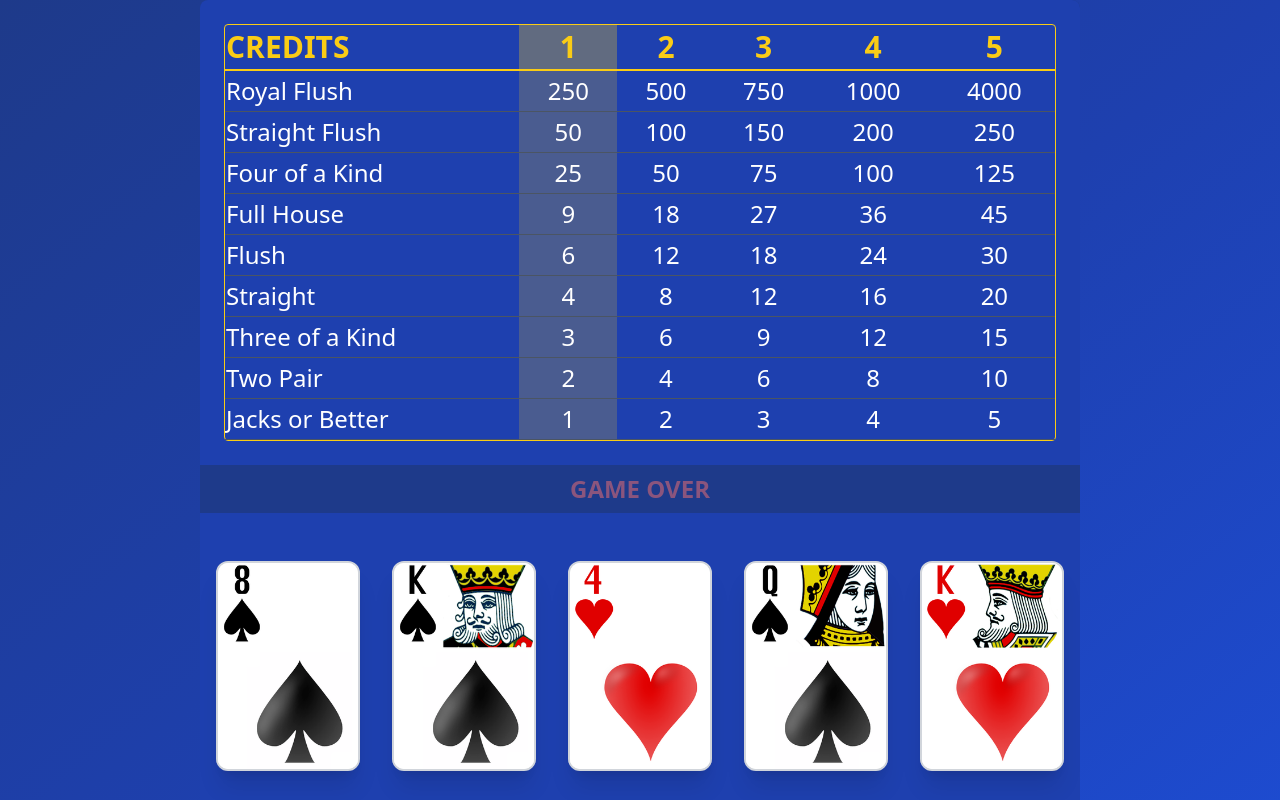
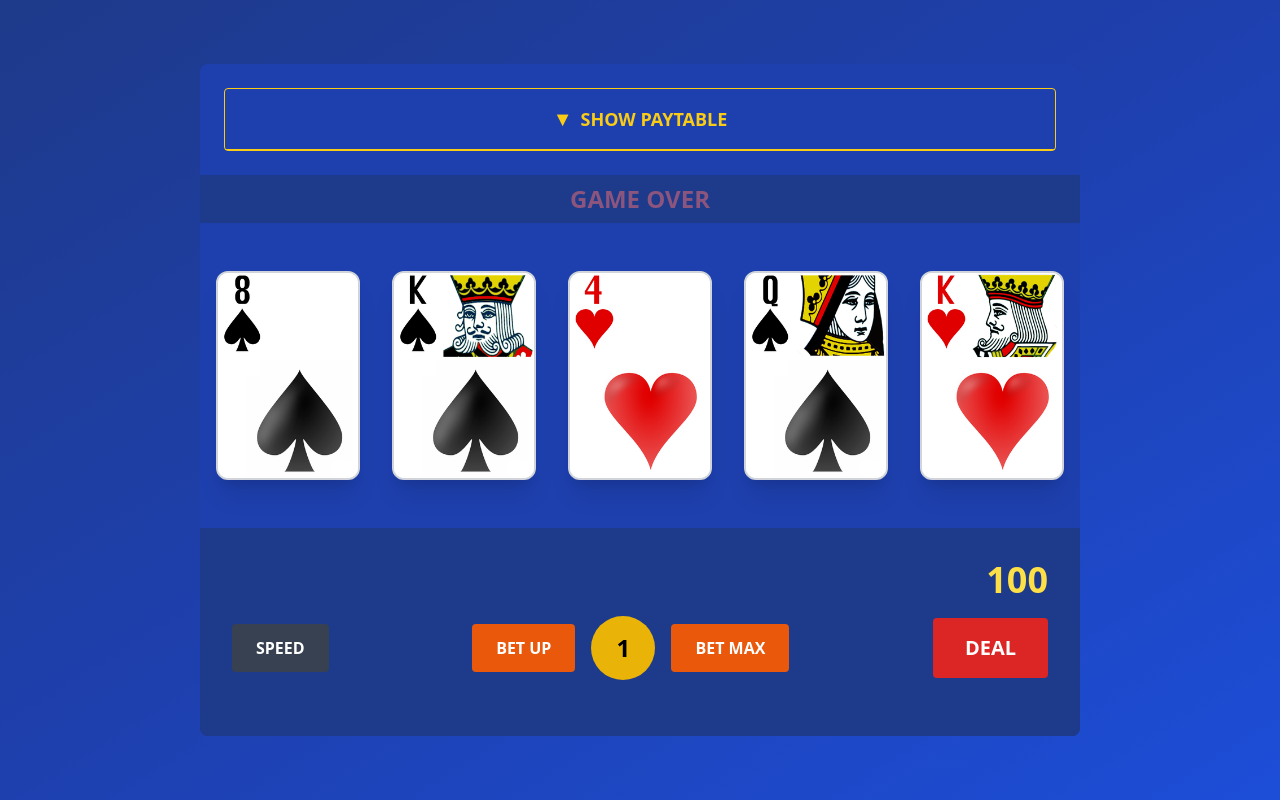
Before and after one commit to audiodude/video-poker-2, a Vue app: page / in a window 1280 px wide. Shown: the top 800 px of the page. Built offline with nearby package versions, Linux system fonts and the light colour scheme.

Commit message:
Start with paytable collapsed, and make collapsed state persist in local storage

```diff
--- a/src/components/PayTable.vue
+++ b/src/components/PayTable.vue
@@ -1,6 +1,16 @@
 <template>
   <div class="paytable">
-    <div class="overflow-x-auto">
+    <div class="paytable-header">
+      <button
+        @click="toggleCollapsed"
+        class="collapse-button"
+        :title="isCollapsed ? 'Show paytable' : 'Hide paytable'"
+      >
+        <span class="collapse-icon">{{ isCollapsed ? '▼' : '▲' }}</span>
+        <span class="collapse-text">{{ isCollapsed ? 'SHOW PAYTABLE' : 'HIDE PAYTABLE' }}</span>
+      </button>
+    </div>
+    <div v-if="!isCollapsed" class="overflow-x-auto">
       <table class="w-full">
         <thead>
           <tr class="border-b-2 border-yellow-400">
@@ -35,8 +45,25 @@
 </template>
 
 <script setup lang="ts">
-import { computed } from 'vue'
+import { computed, ref, watch, onMounted } from 'vue'
 import { HandType } from '@/types/card'
+
+const isCollapsed = ref(true)
+
+function toggleCollapsed() {
+  isCollapsed.value = !isCollapsed.value
+}
+
+onMounted(() => {
+  const saved = localStorage.getItem('paytable-collapsed')
+  if (saved !== null) {
+    isCollapsed.value = JSON.parse(saved)
+  }
+})
+
+watch(isCollapsed, (newValue) => {
+  localStorage.setItem('paytable-collapsed', JSON.stringify(newValue))
+})
 
 interface Props {
   currentBet?: number
@@ -139,6 +166,22 @@ function getBetColumnCellClass(columnBet: number) {
   @apply bg-blue-800 border border-yellow-400 rounded;
 }
 
+.paytable-header {
+  @apply p-2 border-b border-yellow-400;
+}
+
+.collapse-button {
+  @apply w-full bg-transparent text-yellow-400 font-bold text-lg py-2 px-4 rounded hover:bg-yellow-400 hover:bg-opacity-20 transition-colors duration-200 flex items-center justify-center gap-2;
+}
+
+.collapse-icon {
+  @apply text-xl font-bold;
+}
+
+.collapse-text {
+  @apply text-lg font-bold;
+}
+
 th {
   @apply font-bold;
   font-size: 1.875rem !important; /* 30px */
```
